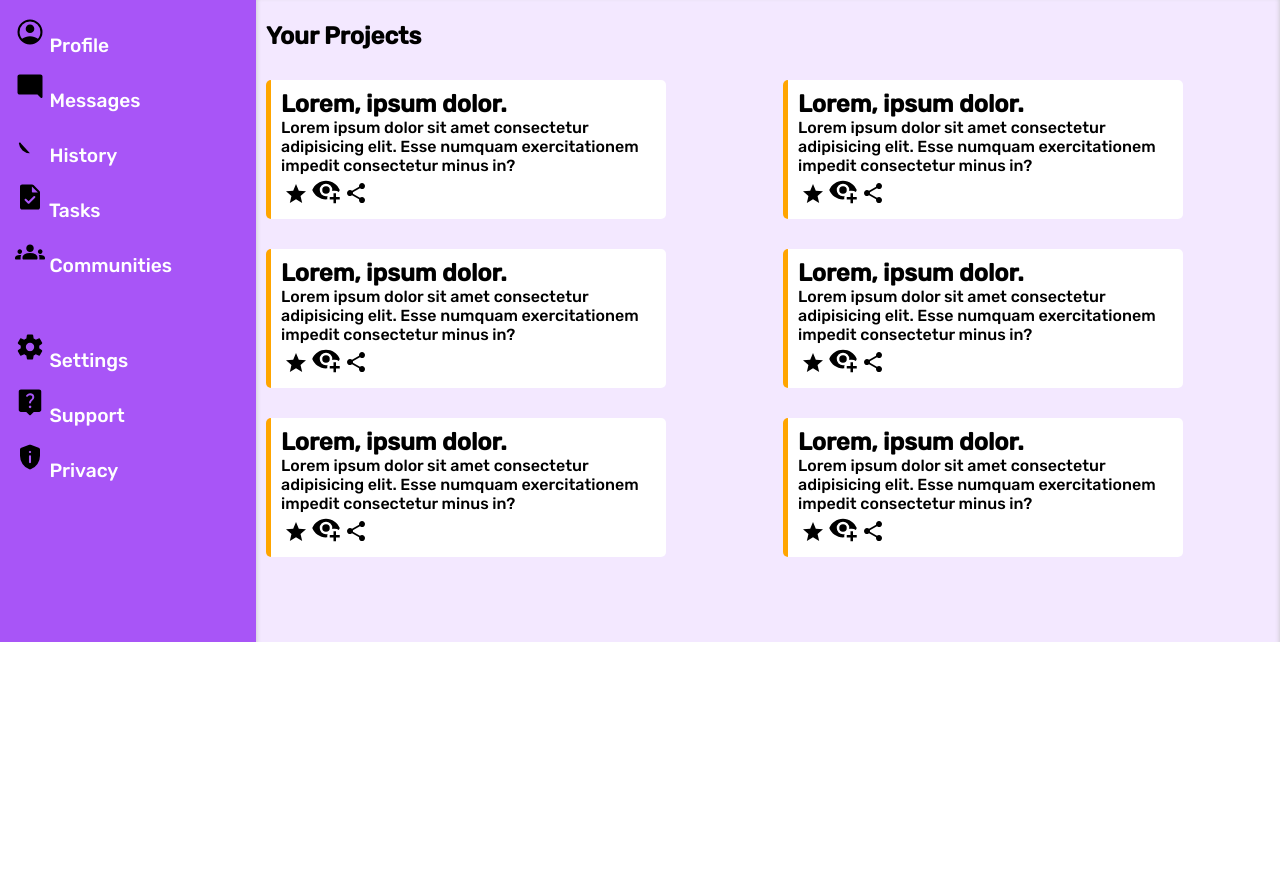
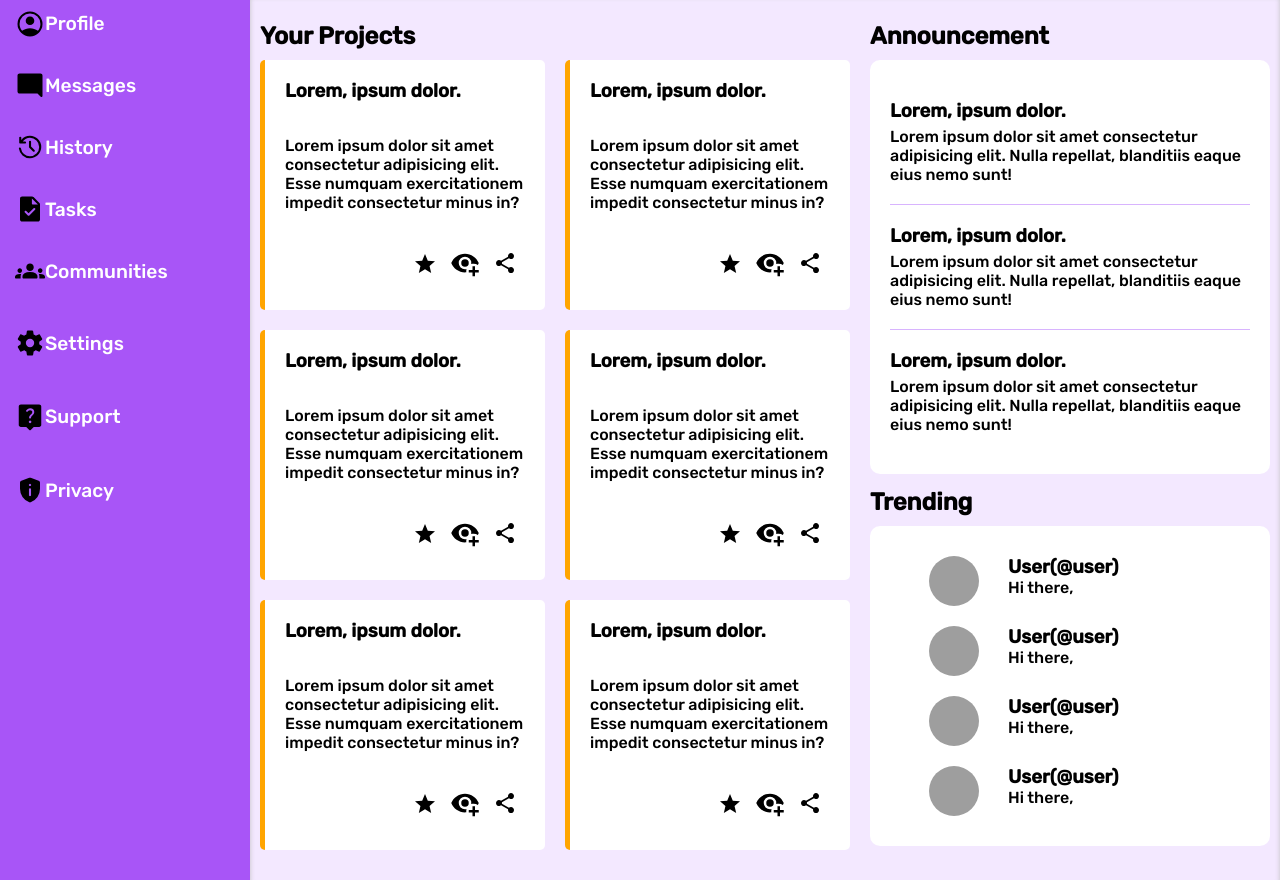
Before and after one commit to Stbs0/admin-dashboard, a plain HTML site: page index.html in a window 1280 px wide. Shown: the part 158-1038 px from the top of the page. Before the commit the page ends 800 px from the top, so only its background shows below. Drawn offline with Linux system fonts and the light colour scheme; grey boxes are pictures that could not be loaded.

Commit message:
finished

```diff
--- a/index.html
+++ b/index.html
@@ -17,7 +17,7 @@
       <aside class="sidebar">
         <div class="col1">
           <div class="dashboard">
-            <a href="#">
+            <a  href="#">
               <svg
                 xmlns="http://www.w3.org/2000/svg"
                 height="40"
@@ -81,16 +81,7 @@
             </div>
             <div class="sidebar-content">
               <a href="#">
-                <svg
-                  xmlns="http://www.w3.org/2000/svg"
-                  height="40"
-                  viewBox="0 -960 960 960"
-                  width="40"
-                >
-                  <path
-                    d="m478-120q-136.667 0-236.667-89.167t-117-222.168q-2-12.999 7-23.166t23.333-10.833Q168-466.001 178-457.668q9.999 8.334 12.999 22.334 15.333 106.sidebar667 96.334 177.667 81 71.001 190.667 71.001 123.667 0 209.5-86.5 85.834-86.501 85.834-210.167 0-121.667-86.5-205.834Q600.333-773.334 478-773.334q-68.333 0-128 31.334-59.667 31.333-102.667 83.999h73.334q14.333 0 23.833 9.5 9.5 9.5 9.5 23.834 0 14.333-9.5 23.833-9.5 9.5-23.833 9.5H168q-14.333 0-23.833-9.5-9.5-9.5-9.5-23.833v-152q0-14.333 9.5-23.833 9.5-9.5 23.833-9.5 14.333 0 23.833 9.5 9.5 9.5 9.5 23.833V-708Q253-770 325.167-805 397.333-840 478-840q75 0 140.833 28.167 65.834 28.166 115 76.666Q783-686.667 811.5-621.5T840-481.333q0 75-28.5 140.833t-77.667 114.667q-49.166 48.833-115 77.333Q553-120 478-120Zm36-374.667L624-386q9.667 9.667 9.667 23.667 0 14-9.667 23.666Q614.333-329 600.667-329q-13.667 0-23.333-9.667L457.333-457.333q-5.333-5.334-7.666-11.5-2.333-6.167-2.333-12.834v-167q0-14.333 9.499-23.833 9.5-9.5 23.834-9.5 14.333 0 23.833 9.5 9.5 9.5 9.5 23.833v154Z"
-                  />
-                </svg>
+                <svg xmlns="http://www.w3.org/2000/svg" height="40" viewBox="0 -960 960 960" width="40"><path d="M478-120q-136.667 0-236.667-89.167t-117-222.168q-2-12.999 7-23.166t23.333-10.833Q168-466.001 178-457.668q9.999 8.334 12.999 22.334 15.333 106.667 96.334 177.667 81 71.001 190.667 71.001 123.667 0 209.5-86.5 85.834-86.501 85.834-210.167 0-121.667-86.5-205.834Q600.333-773.334 478-773.334q-68.333 0-128 31.334-59.667 31.333-102.667 83.999h73.334q14.333 0 23.833 9.5 9.5 9.5 9.5 23.834 0 14.333-9.5 23.833-9.5 9.5-23.833 9.5H168q-14.333 0-23.833-9.5-9.5-9.5-9.5-23.833v-152q0-14.333 9.5-23.833 9.5-9.5 23.833-9.5 14.333 0 23.833 9.5 9.5 9.5 9.5 23.833V-708Q253-770 325.167-805 397.333-840 478-840q75 0 140.833 28.167 65.834 28.166 115 76.666Q783-686.667 811.5-621.5T840-481.333q0 75-28.5 140.833t-77.667 114.667q-49.166 48.833-115 77.333Q553-120 478-120Zm36-374.667L624-386q9.667 9.667 9.667 23.667 0 14-9.667 23.666Q614.333-329 600.667-329q-13.667 0-23.333-9.667L457.333-457.333q-5.333-5.334-7.666-11.5-2.333-6.167-2.333-12.834v-167q0-14.333 9.499-23.833 9.5-9.5 23.834-9.5 14.333 0 23.833 9.5 9.5 9.5 9.5 23.833v154Z"/></svg>
                 <span>History</span>
               </a>
             </div>
@@ -179,21 +170,13 @@
       <header class="header">
         <div class="h1">
           <div class="header1-content search">
-            <svg
-              xmlns="http://www.w3.org/2000/svg"
-              height="24"
-              viewBox="0 -960 960 960"
-              width="24"
-            >
-              <path
-                d="m784-120 532-372q-30 24-69 38t-83 14q-109 0-184.5-75.5T120-580q0-109 75.5-184.5T380-840q109 0 184.5 75.5T640-580q0 44-14 83t-38 69l252 252-56 56ZM380-400q75 0 127.5-52.5T560-580q0-75-52.5-127.5T380-760q-75 0-127.5 52.5T200-580q0 75 52.5 127.5T380-400Z"
-              />
-            </svg>
+           <svg xmlns="http://www.w3.org/2000/svg" height="24" viewBox="0 -960 960 960" width="24"><path d="M784-120 532-372q-30 24-69 38t-83 14q-109 0-184.5-75.5T120-580q0-109 75.5-184.5T380-840q109 0 184.5 75.5T640-580q0 44-14 83t-38 69l252 252-56 56ZM380-400q75 0 127.5-52.5T560-580q0-75-52.5-127.5T380-760q-75 0-127.5 52.5T200-580q0 75 52.5 127.5T380-400Z"/></svg>
           </div>
           <div class="header1-content input">
             <input type="search" name="search" id="search" />
           </div>
           <div class="header1-content not">
+            <a href="#">
               <svg
                 xmlns="http://www.w3.org/2000/svg"
                 height="24"
@@ -204,10 +187,13 @@
                   d="m160-200v-80h80v-280q0-83 50-147.5T420-792v-28q0-25 17.5-42.5T480-880q25 0 42.5 17.5T540-820v28q80 20 130 84.5T720-560v280h80v80H160Zm320-300Zm0 420q-33 0-56.5-23.5T400-160h160q0 33-23.5 56.5T480-80ZM320-280h320v-280q0-66-47-113t-113-47q-66 0-113 47t-47 113v280Z"
                 />
               </svg>
+            </a>
           </div>
           <div class="header1-content img">
+            <a href="#">
               <img src="./assets/pics/profile.jpg" alt="" />
                         </div>
+            </a>
           <div class="header1-content acc">
             <span class="account">Account Name</span>
           </div>
@@ -219,18 +205,22 @@
             <h1 class="name">User(@user)</h1>
           </div>
           <div class="h2right">
-            <button>new</button><button>Upload</button><button>Share</button>
+            <button><a href="#">new</a></button><button><a href="#">Upload</a></button><button><a href="#">Share</a></button>
           </div>
         </div>
       </header>
       <main class="main-content">
         <div class="mainl">
           <h2>Your Projects</h2>
+          <div class="project-wrapper">
             <div class="blocks">
-            <div class="words"><h2>Lorem, ipsum dolor.</h2></div>
+              <h3>Lorem, ipsum dolor.</h3>
+              <p class="words">
                 Lorem ipsum dolor sit amet consectetur adipisicing elit. Esse
                 numquam exercitationem impedit consectetur minus in?
+              </p>
               <div class="icons">
+                <a href="">
                   <svg
                     xmlns="http://www.w3.org/2000/svg"
                     height="24"
@@ -240,11 +230,15 @@
                     <path
                       d="m233-80 65-281L80-550l288-25 112-265 112 265 288 25-218 189 65 281-247-149L233-80Z"
                     /></svg
-              ><svg xmlns="http://www.w3.org/2000/svg" viewBox="0 0 24 24">
+                  >
+                </a><a href="">
+                  <svg xmlns="http://www.w3.org/2000/svg" viewBox="0 0 24 24">
                     <path
                       d="m12,4.5C7,4.5 2.73,7.61 1,12C2.73,16.39 7,19.5 12,19.5C12.36,19.5 12.72,19.5 13.08,19.45C13.03,19.13 13,18.82 13,18.5C13,17.94 13.08,17.38 13.24,16.84C12.83,16.94 12.42,17 12,17A5,5 0 0,1 7,12A5,5 0 0,1 12,7A5,5 0 0,1 17,12C17,12.29 16.97,12.59 16.92,12.88C17.58,12.63 18.29,12.5 19,12.5C20.17,12.5 21.31,12.84 22.29,13.5C22.56,13 22.8,12.5 23,12C21.27,7.61 17,4.5 12,4.5M12,9A3,3 0 0,0 9,12A3,3 0 0,0 12,15A3,3 0 0,0 15,12A3,3 0 0,0 12,9M18,14.5V17.5H15V19.5H18V22.5H20V19.5H23V17.5H20V14.5H18Z"
                     /></svg
-              ><svg
+                  >
+                </a><a href="">
+                  <svg
                     xmlns="http://www.w3.org/2000/svg"
                     height="24"
                     viewBox="0 -960 960 960"
@@ -254,13 +248,17 @@
                       d="m720-80q-50 0-85-35t-35-85q0-7 1-14.5t3-13.5L322-392q-17 15-38 23.5t-44 8.5q-50 0-85-35t-35-85q0-50 35-85t85-35q23 0 44 8.5t38 23.5l282-164q-2-6-3-13.5t-1-14.5q0-50 35-85t85-35q50 0 85 35t35 85q0 50-35 85t-85 35q-23 0-44-8.5T638-672L356-508q2 6 3 13.5t1 14.5q0 7-1 14.5t-3 13.5l282 164q17-15 38-23.5t44-8.5q50 0 85 35t35 85q0 50-35 85t-85 35Z"
                     />
                   </svg>
+                </a>
               </div>
             </div>
             <div class="blocks">
-            <div class="words"><h2>Lorem, ipsum dolor.</h2></div>
+              <h3>Lorem, ipsum dolor.</h3>
+              <p class="words">
                 Lorem ipsum dolor sit amet consectetur adipisicing elit. Esse
                 numquam exercitationem impedit consectetur minus in?
+              </p>
               <div class="icons">
+                <a href="">
                   <svg
                     xmlns="http://www.w3.org/2000/svg"
                     height="24"
@@ -270,11 +268,15 @@
                     <path
                       d="m233-80 65-281L80-550l288-25 112-265 112 265 288 25-218 189 65 281-247-149L233-80Z"
                     /></svg
-              ><svg xmlns="http://www.w3.org/2000/svg" viewBox="0 0 24 24">
+                  >
+                </a><a href="">
+                  <svg xmlns="http://www.w3.org/2000/svg" viewBox="0 0 24 24">
                     <path
                       d="m12,4.5C7,4.5 2.73,7.61 1,12C2.73,16.39 7,19.5 12,19.5C12.36,19.5 12.72,19.5 13.08,19.45C13.03,19.13 13,18.82 13,18.5C13,17.94 13.08,17.38 13.24,16.84C12.83,16.94 12.42,17 12,17A5,5 0 0,1 7,12A5,5 0 0,1 12,7A5,5 0 0,1 17,12C17,12.29 16.97,12.59 16.92,12.88C17.58,12.63 18.29,12.5 19,12.5C20.17,12.5 21.31,12.84 22.29,13.5C22.56,13 22.8,12.5 23,12C21.27,7.61 17,4.5 12,4.5M12,9A3,3 0 0,0 9,12A3,3 0 0,0 12,15A3,3 0 0,0 15,12A3,3 0 0,0 12,9M18,14.5V17.5H15V19.5H18V22.5H20V19.5H23V17.5H20V14.5H18Z"
                     /></svg
-              ><svg
+                  >
+                </a><a href="">
+                  <svg
                     xmlns="http://www.w3.org/2000/svg"
                     height="24"
                     viewBox="0 -960 960 960"
@@ -284,13 +286,17 @@
                       d="m720-80q-50 0-85-35t-35-85q0-7 1-14.5t3-13.5L322-392q-17 15-38 23.5t-44 8.5q-50 0-85-35t-35-85q0-50 35-85t85-35q23 0 44 8.5t38 23.5l282-164q-2-6-3-13.5t-1-14.5q0-50 35-85t85-35q50 0 85 35t35 85q0 50-35 85t-85 35q-23 0-44-8.5T638-672L356-508q2 6 3 13.5t1 14.5q0 7-1 14.5t-3 13.5l282 164q17-15 38-23.5t44-8.5q50 0 85 35t35 85q0 50-35 85t-85 35Z"
                     />
                   </svg>
+                </a>
               </div>
             </div>
             <div class="blocks">
-            <div class="words"><h2>Lorem, ipsum dolor.</h2></div>
+              <h3>Lorem, ipsum dolor.</h3>
+              <p class="words">
                 Lorem ipsum dolor sit amet consectetur adipisicing elit. Esse
                 numquam exercitationem impedit consectetur minus in?
+              </p>
               <div class="icons">
+                <a href="">
                   <svg
                     xmlns="http://www.w3.org/2000/svg"
                     height="24"
@@ -300,11 +306,15 @@
                     <path
                       d="m233-80 65-281L80-550l288-25 112-265 112 265 288 25-218 189 65 281-247-149L233-80Z"
                     /></svg
-              ><svg xmlns="http://www.w3.org/2000/svg" viewBox="0 0 24 24">
+                  >
+                </a><a href="">
+                  <svg xmlns="http://www.w3.org/2000/svg" viewBox="0 0 24 24">
                     <path
                       d="m12,4.5C7,4.5 2.73,7.61 1,12C2.73,16.39 7,19.5 12,19.5C12.36,19.5 12.72,19.5 13.08,19.45C13.03,19.13 13,18.82 13,18.5C13,17.94 13.08,17.38 13.24,16.84C12.83,16.94 12.42,17 12,17A5,5 0 0,1 7,12A5,5 0 0,1 12,7A5,5 0 0,1 17,12C17,12.29 16.97,12.59 16.92,12.88C17.58,12.63 18.29,12.5 19,12.5C20.17,12.5 21.31,12.84 22.29,13.5C22.56,13 22.8,12.5 23,12C21.27,7.61 17,4.5 12,4.5M12,9A3,3 0 0,0 9,12A3,3 0 0,0 12,15A3,3 0 0,0 15,12A3,3 0 0,0 12,9M18,14.5V17.5H15V19.5H18V22.5H20V19.5H23V17.5H20V14.5H18Z"
                     /></svg
-              ><svg
+                  >
+                </a><a href="">
+                  <svg
                     xmlns="http://www.w3.org/2000/svg"
                     height="24"
                     viewBox="0 -960 960 960"
@@ -314,13 +324,17 @@
                       d="m720-80q-50 0-85-35t-35-85q0-7 1-14.5t3-13.5L322-392q-17 15-38 23.5t-44 8.5q-50 0-85-35t-35-85q0-50 35-85t85-35q23 0 44 8.5t38 23.5l282-164q-2-6-3-13.5t-1-14.5q0-50 35-85t85-35q50 0 85 35t35 85q0 50-35 85t-85 35q-23 0-44-8.5T638-672L356-508q2 6 3 13.5t1 14.5q0 7-1 14.5t-3 13.5l282 164q17-15 38-23.5t44-8.5q50 0 85 35t35 85q0 50-35 85t-85 35Z"
                     />
                   </svg>
+                </a>
               </div>
             </div>
             <div class="blocks">
-            <div class="words"><h2>Lorem, ipsum dolor.</h2></div>
+              <h3>Lorem, ipsum dolor.</h3>
+              <p class="words">
                 Lorem ipsum dolor sit amet consectetur adipisicing elit. Esse
                 numquam exercitationem impedit consectetur minus in?
+              </p>
               <div class="icons">
+                <a href="">
                   <svg
                     xmlns="http://www.w3.org/2000/svg"
                     height="24"
@@ -330,11 +344,15 @@
                     <path
                       d="m233-80 65-281L80-550l288-25 112-265 112 265 288 25-218 189 65 281-247-149L233-80Z"
                     /></svg
-              ><svg xmlns="http://www.w3.org/2000/svg" viewBox="0 0 24 24">
+                  >
+                </a><a href="">
+                  <svg xmlns="http://www.w3.org/2000/svg" viewBox="0 0 24 24">
                     <path
                       d="m12,4.5C7,4.5 2.73,7.61 1,12C2.73,16.39 7,19.5 12,19.5C12.36,19.5 12.72,19.5 13.08,19.45C13.03,19.13 13,18.82 13,18.5C13,17.94 13.08,17.38 13.24,16.84C12.83,16.94 12.42,17 12,17A5,5 0 0,1 7,12A5,5 0 0,1 12,7A5,5 0 0,1 17,12C17,12.29 16.97,12.59 16.92,12.88C17.58,12.63 18.29,12.5 19,12.5C20.17,12.5 21.31,12.84 22.29,13.5C22.56,13 22.8,12.5 23,12C21.27,7.61 17,4.5 12,4.5M12,9A3,3 0 0,0 9,12A3,3 0 0,0 12,15A3,3 0 0,0 15,12A3,3 0 0,0 12,9M18,14.5V17.5H15V19.5H18V22.5H20V19.5H23V17.5H20V14.5H18Z"
                     /></svg
-              ><svg
+                  >
+                </a><a href="">
+                  <svg
                     xmlns="http://www.w3.org/2000/svg"
                     height="24"
                     viewBox="0 -960 960 960"
@@ -344,13 +362,17 @@
                       d="m720-80q-50 0-85-35t-35-85q0-7 1-14.5t3-13.5L322-392q-17 15-38 23.5t-44 8.5q-50 0-85-35t-35-85q0-50 35-85t85-35q23 0 44 8.5t38 23.5l282-164q-2-6-3-13.5t-1-14.5q0-50 35-85t85-35q50 0 85 35t35 85q0 50-35 85t-85 35q-23 0-44-8.5T638-672L356-508q2 6 3 13.5t1 14.5q0 7-1 14.5t-3 13.5l282 164q17-15 38-23.5t44-8.5q50 0 85 35t35 85q0 50-35 85t-85 35Z"
                     />
                   </svg>
+                </a>
               </div>
             </div>
             <div class="blocks">
-            <div class="words"><h2>Lorem, ipsum dolor.</h2></div>
+              <h3>Lorem, ipsum dolor.</h3>
+              <p class="words">
                 Lorem ipsum dolor sit amet consectetur adipisicing elit. Esse
                 numquam exercitationem impedit consectetur minus in?
+              </p>
               <div class="icons">
+                <a href="">
                   <svg
                     xmlns="http://www.w3.org/2000/svg"
                     height="24"
@@ -360,11 +382,15 @@
                     <path
                       d="m233-80 65-281L80-550l288-25 112-265 112 265 288 25-218 189 65 281-247-149L233-80Z"
                     /></svg
-              ><svg xmlns="http://www.w3.org/2000/svg" viewBox="0 0 24 24">
+                  >
+                </a><a href="">
+                  <svg xmlns="http://www.w3.org/2000/svg" viewBox="0 0 24 24">
                     <path
                       d="m12,4.5C7,4.5 2.73,7.61 1,12C2.73,16.39 7,19.5 12,19.5C12.36,19.5 12.72,19.5 13.08,19.45C13.03,19.13 13,18.82 13,18.5C13,17.94 13.08,17.38 13.24,16.84C12.83,16.94 12.42,17 12,17A5,5 0 0,1 7,12A5,5 0 0,1 12,7A5,5 0 0,1 17,12C17,12.29 16.97,12.59 16.92,12.88C17.58,12.63 18.29,12.5 19,12.5C20.17,12.5 21.31,12.84 22.29,13.5C22.56,13 22.8,12.5 23,12C21.27,7.61 17,4.5 12,4.5M12,9A3,3 0 0,0 9,12A3,3 0 0,0 12,15A3,3 0 0,0 15,12A3,3 0 0,0 12,9M18,14.5V17.5H15V19.5H18V22.5H20V19.5H23V17.5H20V14.5H18Z"
                     /></svg
-              ><svg
+                  >
+                </a><a href="">
+                  <svg
                     xmlns="http://www.w3.org/2000/svg"
                     height="24"
                     viewBox="0 -960 960 960"
@@ -374,13 +400,17 @@
                       d="m720-80q-50 0-85-35t-35-85q0-7 1-14.5t3-13.5L322-392q-17 15-38 23.5t-44 8.5q-50 0-85-35t-35-85q0-50 35-85t85-35q23 0 44 8.5t38 23.5l282-164q-2-6-3-13.5t-1-14.5q0-50 35-85t85-35q50 0 85 35t35 85q0 50-35 85t-85 35q-23 0-44-8.5T638-672L356-508q2 6 3 13.5t1 14.5q0 7-1 14.5t-3 13.5l282 164q17-15 38-23.5t44-8.5q50 0 85 35t35 85q0 50-35 85t-85 35Z"
                     />
                   </svg>
+                </a>
               </div>
             </div>
             <div class="blocks">
-            <div class="words"><h2>Lorem, ipsum dolor.</h2></div>
+              <h3>Lorem, ipsum dolor.</h3>
+              <p class="words">
                 Lorem ipsum dolor sit amet consectetur adipisicing elit. Esse
                 numquam exercitationem impedit consectetur minus in?
+              </p>
               <div class="icons">
+                <a href="">
                   <svg
                     xmlns="http://www.w3.org/2000/svg"
                     height="24"
@@ -389,12 +419,18 @@
                   >
                     <path
                       d="m233-80 65-281L80-550l288-25 112-265 112 265 288 25-218 189 65 281-247-149L233-80Z"
-                /></svg
-              ><svg xmlns="http://www.w3.org/2000/svg" viewBox="0 0 24 24">
+                    />
+                  </svg>
+                </a>
+                <a href="">
+                  <svg xmlns="http://www.w3.org/2000/svg" viewBox="0 0 24 24">
                     <path
                       d="m12,4.5C7,4.5 2.73,7.61 1,12C2.73,16.39 7,19.5 12,19.5C12.36,19.5 12.72,19.5 13.08,19.45C13.03,19.13 13,18.82 13,18.5C13,17.94 13.08,17.38 13.24,16.84C12.83,16.94 12.42,17 12,17A5,5 0 0,1 7,12A5,5 0 0,1 12,7A5,5 0 0,1 17,12C17,12.29 16.97,12.59 16.92,12.88C17.58,12.63 18.29,12.5 19,12.5C20.17,12.5 21.31,12.84 22.29,13.5C22.56,13 22.8,12.5 23,12C21.27,7.61 17,4.5 12,4.5M12,9A3,3 0 0,0 9,12A3,3 0 0,0 12,15A3,3 0 0,0 15,12A3,3 0 0,0 12,9M18,14.5V17.5H15V19.5H18V22.5H20V19.5H23V17.5H20V14.5H18Z"
-                /></svg
-              ><svg
+                    />
+                  </svg>
+                </a>
+                <a href="">
+                  <svg
                     xmlns="http://www.w3.org/2000/svg"
                     height="24"
                     viewBox="0 -960 960 960"
@@ -404,12 +440,71 @@
                       d="m720-80q-50 0-85-35t-35-85q0-7 1-14.5t3-13.5L322-392q-17 15-38 23.5t-44 8.5q-50 0-85-35t-35-85q0-50 35-85t85-35q23 0 44 8.5t38 23.5l282-164q-2-6-3-13.5t-1-14.5q0-50 35-85t85-35q50 0 85 35t35 85q0 50-35 85t-85 35q-23 0-44-8.5T638-672L356-508q2 6 3 13.5t1 14.5q0 7-1 14.5t-3 13.5l282 164q17-15 38-23.5t44-8.5q50 0 85 35t35 85q0 50-35 85t-85 35Z"
                     />
                   </svg>
+                </a>
+              </div>
             </div>
           </div>
         </div>
         <div class="mianr">
-          <div class="ann"></div>
-          <div class="trending"></div>
+          <div class="ann">
+            <h2>Announcement</h2>
+            <div class="announcement-block">
+              <div class="announcment-inner-blocks">
+                <h3>Lorem, ipsum dolor.</h3>
+                <p>
+                  Lorem ipsum dolor sit amet consectetur adipisicing elit. Nulla
+                  repellat, blanditiis eaque eius nemo sunt!
+                </p>
+              </div>
+              <div class="announcment-inner-blocks">
+                <h3>Lorem, ipsum dolor.</h3>
+                <p>
+                  Lorem ipsum dolor sit amet consectetur adipisicing elit. Nulla
+                  repellat, blanditiis eaque eius nemo sunt!
+                </p>
+              </div>
+              <div class="announcment-inner-blocks">
+                <h3>Lorem, ipsum dolor.</h3>
+                <p>
+                  Lorem ipsum dolor sit amet consectetur adipisicing elit. Nulla
+                  repellat, blanditiis eaque eius nemo sunt!
+                </p>
+              </div>
+            </div>
+          </div>
+          <div class="trending">
+            <h2>Trending</h2>
+            <div class="trending-block">
+              <div class="trending-block-inner">
+                <div class="image-container"><img class="img2" src="./assets/pics/profile.jpg" alt="" /></div>
+                <div class="text">
+                  <h3 class="name">User(@user)</h3>
+                  <p class="sub">Hi there,</p>
+                </div>
+              </div>
+              <div class="trending-block-inner">
+                <div class="image-container"><img class="img2" src="./assets/pics/profile.jpg" alt="" /></div>
+                <div class="text">
+                  <h3 class="name">User(@user)</h3>
+                  <p class="sub">Hi there,</p>
+                </div>
+              </div>
+              <div class="trending-block-inner">
+                <div class="image-container"><img class="img2" src="./assets/pics/profile.jpg" alt="" /></div>
+                <div class="text">
+                  <h3 class="name">User(@user)</h3>
+                  <p class="sub">Hi there,</p>
+                </div>
+              </div>
+              <div class="trending-block-inner">
+                <div class="image-container"><img class="img2" src="./assets/pics/profile.jpg" alt="" /></div>
+                <div class="text">
+                  <h3 class="name">User(@user)</h3>
+                  <p class="sub">Hi there,</p>
+                </div>
+              </div>
+                        </div>
+            </div>
         </div>
       </main>
     </div>
--- a/style.css
+++ b/style.css
@@ -24,7 +24,7 @@ body {
 }
 .wrapper {
   display: grid;
-  grid-template-columns: 1fr 4fr;
+  grid-template-columns: 250px 4fr;
   grid-template-rows: 150px 1fr;
   width: 100vw;
   height: 100%;
@@ -53,10 +53,11 @@ body {
   grid-template-columns: 1fr;
 
   gap: 10px;
-  padding: 15px;
+  padding: 0 15px;
 }
 .sidebar-content a {
-  display: inline-block;
+  display: flex;
+  align-items: center;
   text-decoration: none;
   color: white;
   font-size: 1.2rem;
@@ -68,7 +69,8 @@ body {
   text-decoration: none;
   color: white;
   font-size: 1.5rem;
-  display: inline-block;
+  display: flex;
+  align-items: center;
 }
 .header {
   height: 150px;
@@ -146,22 +148,99 @@ img {
   background-color: var(--p100);
   box-shadow: inset 0 5px 5px silver;
   padding: 30px 10px;
+  display: grid;
+  grid-template-columns: 1fr 400px;
+  gap: 20px;
 }
 svg {
   width: 30px;
 }
 .mainl h2 {
   grid-column: 1/3;
+  padding-bottom: 10px;
 }
 .mainl {
+  display: flex;
+  flex-direction: column;
+}
+.project-wrapper {
   display: grid;
   grid-template-columns: 1fr 1fr;
-  gap: 30px;
+  gap: 20px;
+  align-items: center;
 }
 .blocks {
   background-color: white;
   border-radius: 5px;
   border-left: 5px solid orange;
+  padding: 20px;
+
+  height: 250px;
+  display: grid;
+  grid-template-columns: 1fr 1fr;
+}
+.project-wrapper h2 {
+  padding-bottom: 10px;
+}
+.project-wrapper h3 {
+  padding-bottom: 10px;
+  grid-column: 1/3;
+}
+.words {
+  grid-column: 1/3;
+}
+.icons {
+  grid-column: 2/3;
+  display: flex;
+  justify-content: space-around;
+}
+.mianr {
+  display: grid;
+  grid-template-columns: 1fr;
+  gap: 10px;
+}
+.announcement-block,
+.trending-block {
+  background-color: white;
+  padding: 20px;
+  display: flex;
+  flex-direction: column;
+  border-radius: 10px;
+}
+.ann h2,
+.trending h2 {
+  padding-bottom: 10px;
+}
+.announcment-inner-blocks h3 {
+  padding-bottom: 5px;
+}
+
+.announcment-inner-blocks {
+  padding: 20px 0;
+}
+.announcment-inner-blocks:nth-child(2) {
+  border-top: 1px solid var(--p300);
+  border-bottom: 1px solid var(--p300);
+}
+.trending-block-inner {
+  display: flex;
   padding: 10px;
-  width: 400px;
 }
+.image-container {
+  flex: 1 0 50px;
+  display: flex;
+  justify-content: center;
+}
+.trending-block img {
+  width: 50px;
+  height: 50px;
+}
+.text {
+  flex: 4 0 0;
+}
+a {
+  text-decoration: none;
+  color: white;
+  display: flex;
+  align-items: center;
+}
```
Lines whose indentation alone changed are shown as unchanged.
